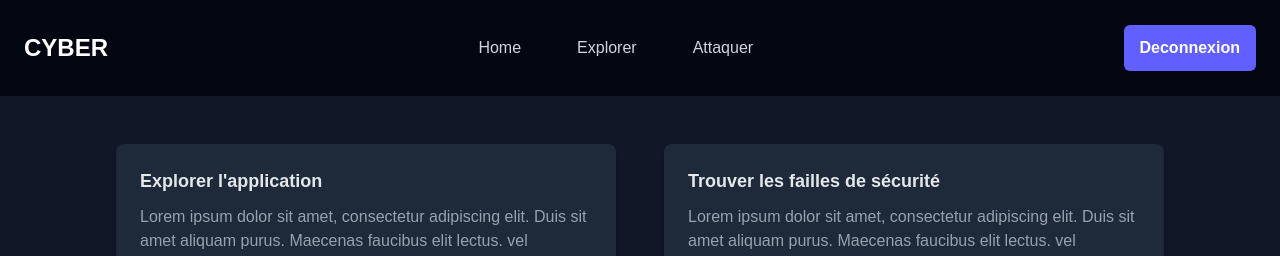
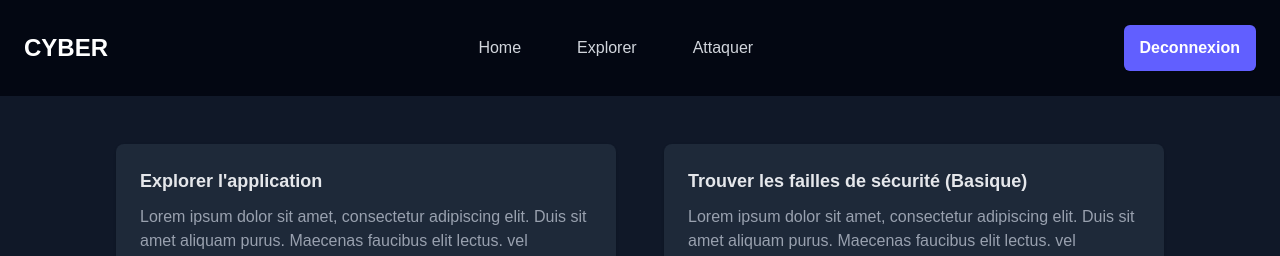
Before and after one commit to aurelienachard/cybersecurity_project, a React (Vite) app in the folder front/: page /home in a window 1280 px wide. Shown: the top 256 px of the page. Built offline with nearby package versions, Linux system fonts and the light colour scheme; sample sign-in values are in the browser's storage; a web font is replaced by a local one.

Commit message:
feat: petit ajout de texte

```diff
--- a/front/src/pages/home.jsx
+++ b/front/src/pages/home.jsx
@@ -28,7 +28,7 @@ const Home = () => {
 
                 <div className="rounded-lg bg-gray-800 shadow-sm m-[24px] w-[500px]">
                     <div className="px-4 py-5 sm:p-6">
-                        <h2 className="text-[18px] font-bold text-gray-200">Trouver les failles de sécurité</h2>
+                        <h2 className="text-[18px] font-bold text-gray-200">Trouver les failles de sécurité (Basique)</h2>
 
                         <p className="text-[16px] text-gray-400 mt-[10px] mb-[10px]">Lorem ipsum dolor sit amet, consectetur adipiscing elit.
                         Duis sit amet aliquam purus. Maecenas faucibus elit lectus.
```
